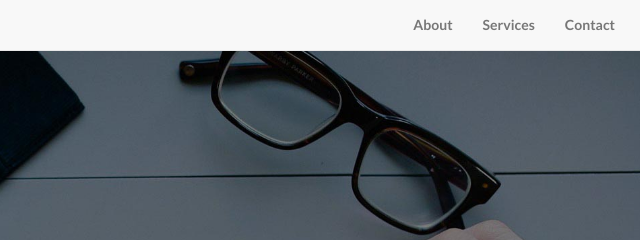
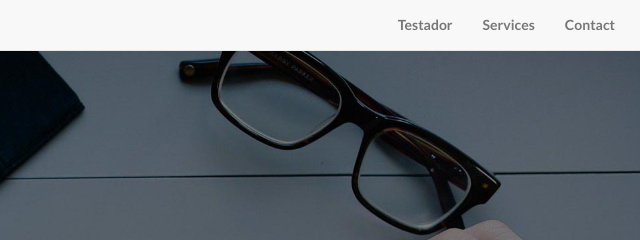
Before and after one commit to lobimm/pag, a plain HTML site: page index.html in a window 1280 px wide. Shown: the top 240 px of the page, 595-1235 px from the left. Drawn offline with Linux system fonts and the light colour scheme.

Commit message:
Update index.html

```diff
--- a/index.html
+++ b/index.html
@@ -49,7 +49,7 @@
             <div class="collapse navbar-collapse" id="bs-example-navbar-collapse-1">
                 <ul class="nav navbar-nav navbar-right">
                     <li>
-                        <a href="#about">About</a>
+                        <a href="#testador">Testador</a>
                     </li>
                     <li>
                         <a href="#services">Services</a>
```
